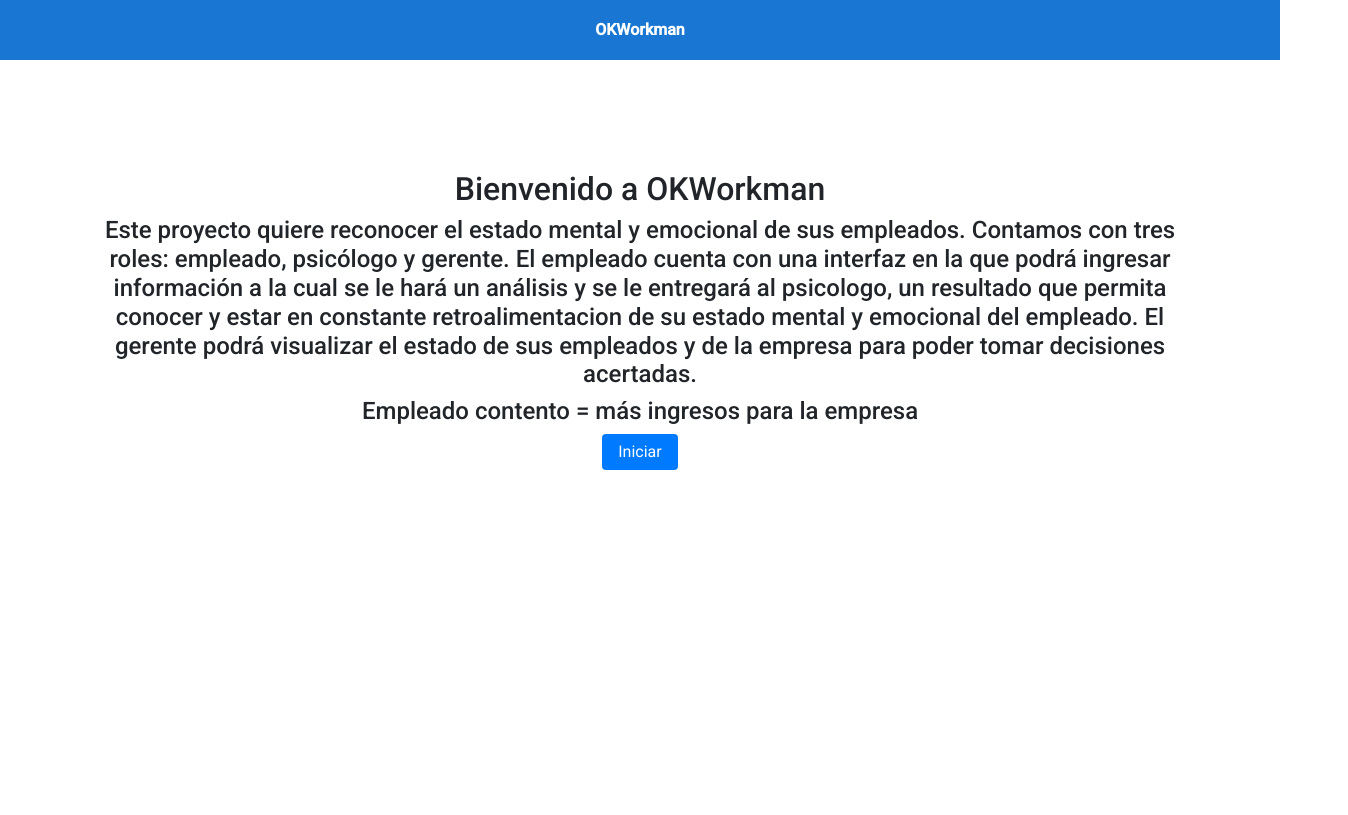
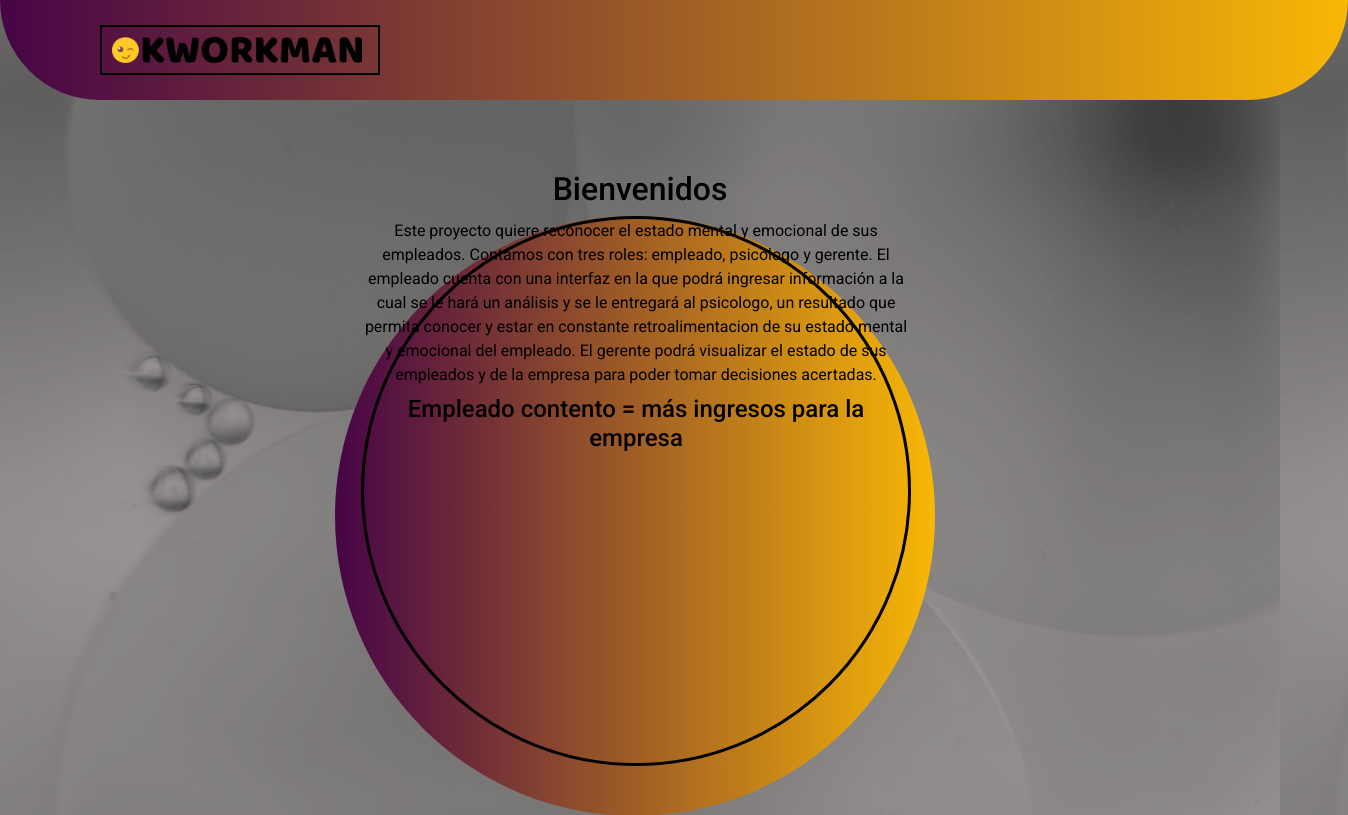
Before and after one commit to Sebasperezr/TheTeamFrontEnd, an Angular app: page /presentacion in a window 1280 px wide. Shown: the top 815 px of the page, 1348 px wide, since content can reach past the window. Built offline with nearby package versions, Linux system fonts and the light colour scheme; what ng2-charts would draw is missing.

Commit message:
"Estilos generales"

```diff
--- a/src/app/app.component.html
+++ b/src/app/app.component.html
@@ -1,6 +1,8 @@
-<div class="toolbar" role="banner">
+<div class="toolbargradient toolbar"  role="banner">
+    <div class="contentLogo">
     <a class="text-justify" routerLink="/inicio">
-        OKWorkman
+      <img [src]="logo" class="logo" alt="logo">
     </a>
+    </div>
 </div>
 <router-outlet></router-outlet>
--- a/src/app/app.component.scss
+++ b/src/app/app.component.scss
@@ -4,4 +4,32 @@
     width: 100%;
     text-align-last: center;
   }
+
 }
+
+.toolbargradient{
+
+    height:100px;
+    width:1348px;
+    border-radius: 0 0 100px 100px;
+    background: linear-gradient(to right, rgb(71, 4, 71) 0%, rgb(248, 183, 5) 100%) !important;
+}
+
+.contentLogo{
+  align-content:right;
+  padding: 10px;
+  margin: 10px;
+  border: 2px solid black;
+  float: left;
+  margin-left: 100px;
+  width: 280px;
+}
+
+.logo {
+  margin-left: auto;
+  margin-right: auto;
+  margin-bottom: auto;
+  width: 250%;
+  max-width: 250px;
+  height: auto;
+}
--- a/src/app/app.component.ts
+++ b/src/app/app.component.ts
@@ -6,4 +6,6 @@ import { Component } from '@angular/core';
   styleUrls: ['./app.component.scss']
 })
 export class AppComponent {
+
+  logo = './assets/images/logo.png';
 }
--- a/src/app/pages/presentacion/presentacion.component.html
+++ b/src/app/pages/presentacion/presentacion.component.html
@@ -1,17 +1,21 @@
 <div class="container text-center">
-  <h2>
-    Bienvenido a OKWorkman
+  <h2  class="texto">
+    Bienvenidos
   </h2>
-  <h4>
+  <div class="circuloGrande">
+    <div class="circuloPequeno">
+      <p class="texto">
         Este proyecto quiere reconocer el estado mental y emocional de sus empleados.
         Contamos con tres roles: empleado, psicólogo y gerente.
         El empleado cuenta con una interfaz en la que podrá ingresar información a la cual se le hará un análisis y se le
         entregará al psicologo, un resultado que permita conocer y estar en constante retroalimentacion de su estado mental
         y emocional del empleado.
         El gerente podrá visualizar el estado de sus empleados y de la empresa para poder tomar decisiones acertadas.
-  </h4>
-  <h4>
+      </p>
+      <h4 class="texto">
         Empleado contento = más ingresos para la empresa
     </h4>
-  <button mat-button class="btn btn-primary" routerLink="/inicio">Iniciar</button>
     </div>
+  </div>
+  <button mat-button class="btn btn-primary botonInicio" routerLink="/inicio">Iniciar</button>
+</div>
--- a/src/app/pages/presentacion/presentacion.component.scss
+++ b/src/app/pages/presentacion/presentacion.component.scss
@@ -0,0 +1,31 @@
+.circuloGrande {
+    width: 600px;
+    height: 600px;
+    -moz-border-radius: 50%;
+    -webkit-border-radius: 50%;
+    border-radius: 50%;
+    background: linear-gradient(to right, rgb(71, 4, 71) 0%, rgb(248, 183, 5) 100%) !important;
+    margin-left: 250px;
+    margin-right: auto;
+
+  }
+
+  .circuloPequeno {
+    width: 550px;
+    height: 550px;
+    -moz-border-radius: 50%;
+    -webkit-border-radius: 50%;
+    border-radius: 50%;
+    border: 3px solid black;
+    margin-left: 26px;
+    margin-right: auto;
+
+  }
+
+  .texto{
+      color: black;
+  }
+
+  .botonInicio{
+    margin-top: 40px;
+}
--- a/src/styles.scss
+++ b/src/styles.scss
@@ -106,4 +106,10 @@ a:hover {
 }
 
 html, body { height: 100%; }
-body { margin: 0; font-family: Roboto, "Helvetica Neue", sans-serif; }
+body { margin: 0;
+  font-family: Roboto, "Helvetica Neue", sans-serif;
+  background-image: linear-gradient(0deg, rgb(190, 185, 185), rgb(190, 185, 185)), url("assets/images/fondoPresentacion.jpg");
+  background-color: white;
+  background-blend-mode: multiply, luminosity;
+  background-size: cover;
+}
```
Also changed, not shown: src/assets/images/fondoPresentacion.jpg (added), src/assets/images/logo.png (added). Lines whose indentation alone changed are shown as unchanged.
